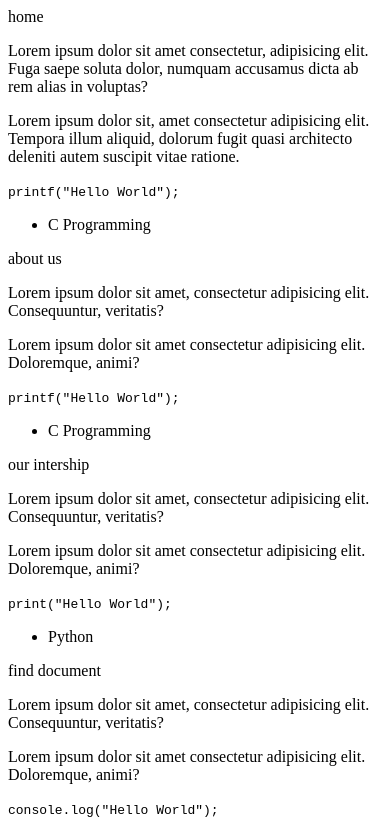
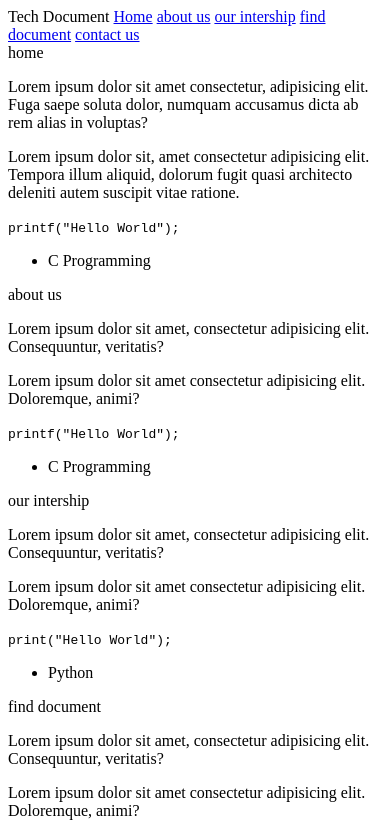
Before and after one commit to gracebir/TeachDocument, a plain HTML site: page index.html in a window 390 px wide. Shown: the top 831 px of the page. Drawn offline with Linux system fonts and the light colour scheme.

Commit message:
8 to 13 user stories question

```diff
--- a/index.html
+++ b/index.html
@@ -5,9 +5,20 @@
     <meta http-equiv="X-UA-Compatible" content="IE=edge">
     <meta name="viewport" content="width=device-width, initial-scale=1.0">
     <title>Tech Document</title>
+    <link rel="stylesheet" href="./style.css">
     <link rel="javascript/text" href="https://cdn.freecodecamp.org/testable-projects-fcc/v1/bundle.js">
 </head>
 <body>
+    <nav id="navbar">
+        <header>
+            Tech Document
+            <a href="#home" class="nav-link">Home</a>
+            <a href="#about_us" class="nav-link">about us</a>
+            <a href="#our_intership" class="nav-link">our intership</a>
+            <a href="#find_document" class="nav-link">find document</a>
+            <a href="#contact_us" class="nav-link">contact us</a>
+        </header>
+    </nav>
     <main id="main-doc">
         <section id="home" class="main-section">
             <header>
--- /dev/null
+++ b/style.css
@@ -0,0 +1,13 @@
+
+#navbar{
+    float: left;
+}
+
+
+@media screen and (max-width: 768px) {
+    #navbar{
+        display: flex;
+        justify-content: space-around;
+        align-items: center;
+    }
+}
```
